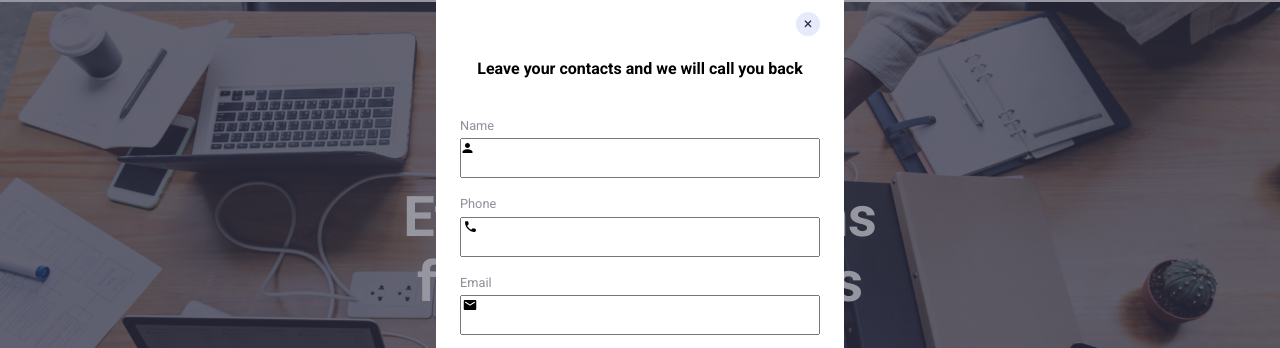
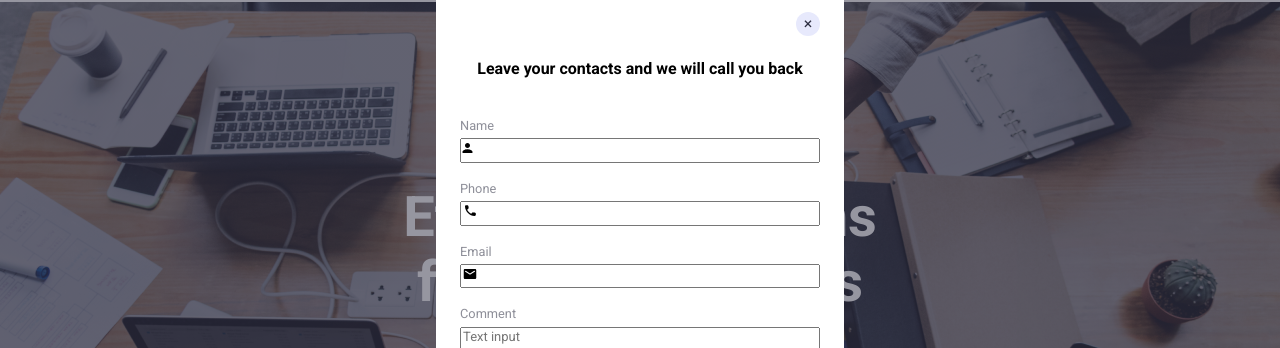
Before and after one commit to Nairda77/goit-markup-hw-06, a plain HTML site: page index.html in a window 1280 px wide. Both pictures are taken after a click on the button "Order Services". Shown: the part 120-468 px from the top of the page. Drawn offline with Linux system fonts and the light colour scheme.

Commit message:
hw 6 4.0

```diff
--- a/css/style.css
+++ b/css/style.css
@@ -634,12 +634,10 @@ a {
 .caret-form{
     color: #2e2f42;
     width: 360px;
-    height: 40px;
 }
 
 .caret-form1{
     width: 360px;
-    height: 120px;
 }
 
 .icon-modal{
@@ -647,6 +645,8 @@ a {
     height: 20px;
     position: absolute;
 }
+
+?
 
 .checkmark{
     margin-top: 16px;
--- a/index.html
+++ b/index.html
@@ -52,7 +52,7 @@
           <form name="signup_form" class="exemple-form">
             <div role="group" class="form-group">
               <label class="label-tag" for="name"><small>Name</small></label>
-              <div>
+              <div class="input-modal">
               <svg class="icon-modal">
                 <use href="/icons/symbol-defs4.svg#icon-Frame-1"></use>
                 </svg>
@@ -61,7 +61,7 @@
             </div>
             <div role="group" class="form-group">
               <label class="label-tag" for="phone"><small>Phone</small></label>
-              <div>
+              <div class="input-modal">
               <svg class="icon-modal">
                 <use href="/icons/symbol-defs4.svg#icon-phone-black-18dp-1"></use>
                 </svg>
@@ -70,7 +70,7 @@
             </div>
             <div role="group" class="form-group">
               <label class="label-tag" for="email"><small>Email</small></label>
-              <div>
+              <div class="input-modal">
               <svg class="icon-modal">
                 <use href="/icons/symbol-defs4.svg#icon-email-black-18dp-1"></use>
                 </svg>
```
